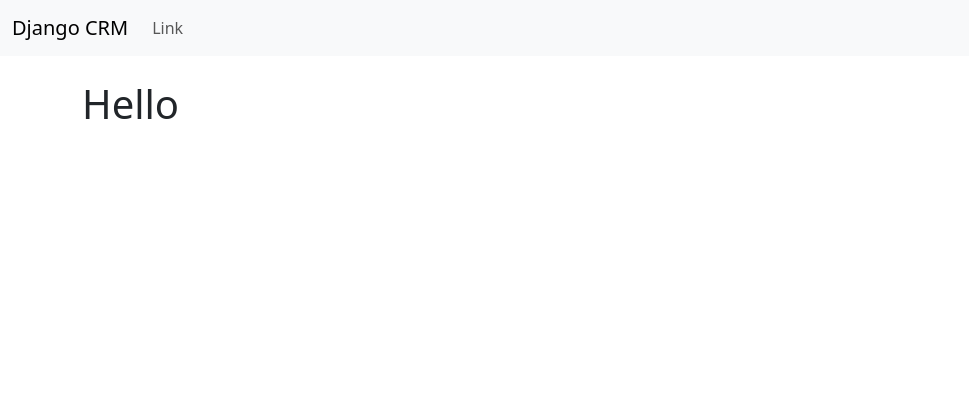
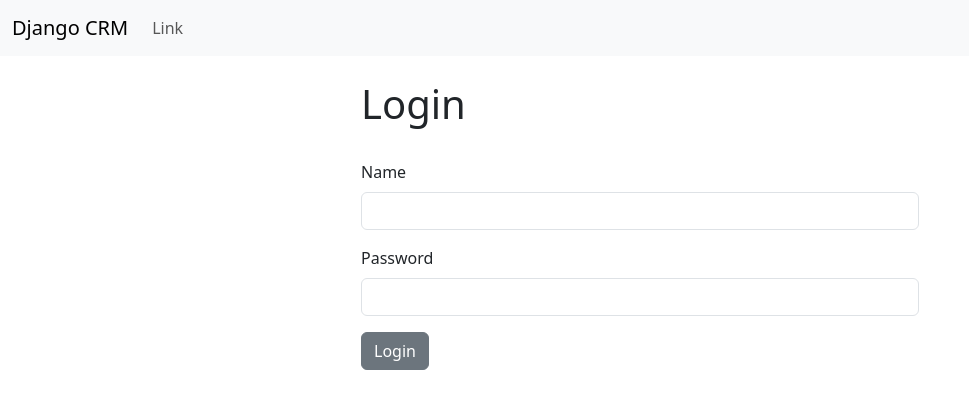
Before and after one commit to TDMWalpala/Django_CRM, a Django app: page / in a window 1280 px wide. Shown: the top 409 px of the page, without its empty margins (0-969 px from the left). Run offline with Django 4.2, Linux system fonts and the light colour scheme.

Commit message:
Added Login user functions and UI

```diff
--- a/website/templates/base.html
+++ b/website/templates/base.html
@@ -13,6 +13,14 @@
     {% include 'navbar.html'%}
     <div class="container">
         <br>
+        {% if messages%}
+           {% for message in messages %}
+           <div class="alert alert-warning alert-dismissible fade show" role="alert">
+            {{message}}
+            <button type="button" class="btn-close" data-bs-dismiss="alert" aria-label="Close"></button>
+          </div>
+           {%endfor%}
+        {%endif%}
         {% block content%}
         {%endblock%}
     </div>
--- a/website/templates/home.html
+++ b/website/templates/home.html
@@ -1,6 +1,24 @@
 {% extends 'base.html'%}
 {%block content%}
 
-<h1>Hello</h1>
-
+<div class="col-md-6 offset-md-3">
+    {% if user.is_authenticated %}
+    <h1>Hello world</h1>
+    {% else %}
+    <h1>Login</h1>
+    <br>
+    <form action="{% url 'home' %}" method="POST">
+        {% csrf_token %}
+        <div class="mb-3">
+            <label for="exampleInputEmail1" class="form-label">Name</label>
+            <input type="text" class="form-control" name="name" required>
+        </div>
+        <div class="mb-3">
+            <label for="exampleInputPassword1" class="form-label">Password</label>
+            <input type="password" class="form-control" name="password" required>
+        </div>
+        <button type="submit" class="btn btn-secondary">Login</button>
+    </form>
+    {%endif%}
+</div>
 {%endblock%}
--- a/website/urls.py
+++ b/website/urls.py
@@ -3,4 +3,6 @@ from . import views
 
 urlpatterns = [
     path('', views.home, name='home'),
+    # path('login/', views.login_user, name='login'),
+    # path('logout/', views.logout_user, name='logout'),
 ]
--- a/website/views.py
+++ b/website/views.py
@@ -1,4 +1,23 @@
-from django.shortcuts import render
+from django.shortcuts import render, redirect
+from django.contrib.auth import authenticate, login, logout
+from django.contrib import messages
 
 def home(request):
-    return render(request,'home.html', {})
+    if request.method == 'POST':
+        username = request.POST['name']
+        password = request.POST['password']
+
+        user = authenticate(request,username=username, password=password)
+        if user is not None:
+            login(request,user)
+            messages.success(request,"You have been logged In!")
+            return redirect('home')
+        else:
+            messages.success(request,"Incorrect username or password. Try again!")
+            return redirect('home')
+    else:
+        return render(request,'home.html', {})
+
+
+def logout_user(request):
+    pass
```
